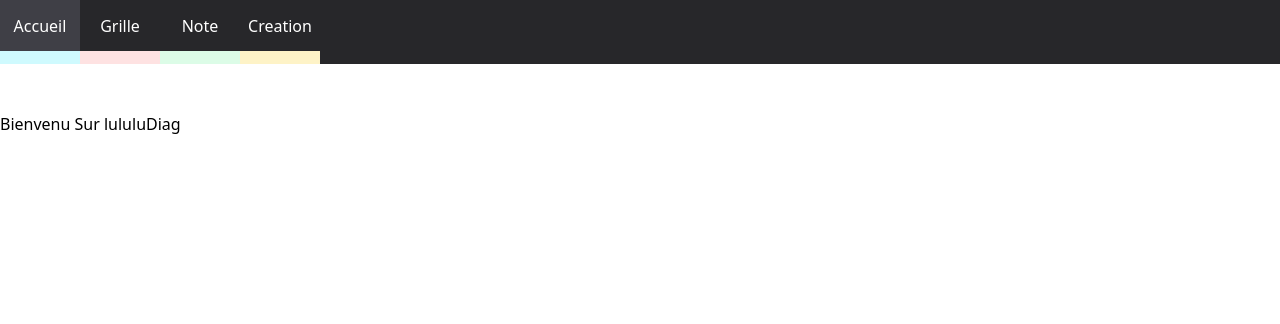
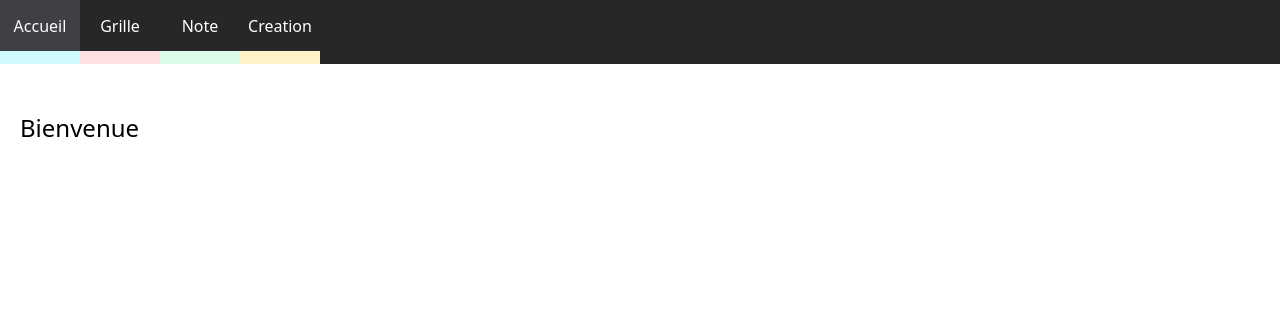
Before and after one commit to Blaccreed/Luddiag, a PHP site: page / in a window 1280 px wide. Shown: the top 324 px of the page. Run offline with PHP 8.4, Linux system fonts and the light colour scheme; some libraries are stand-ins or nearby versions.

Commit message:
clean the homepage

```diff
--- a/View/accueil.view.php
+++ b/View/accueil.view.php
@@ -12,7 +12,7 @@
     <?php include './View/Components/navbar.view.php'; ?>
     <!-- Fin Navbar -->
     <div class="mt-12">
-        <p>Bienvenu Sur lululuDiag</p>
+        <p class="text-2xl ml-5">Bienvenue</p>
     </div>
 
 </body>
```
